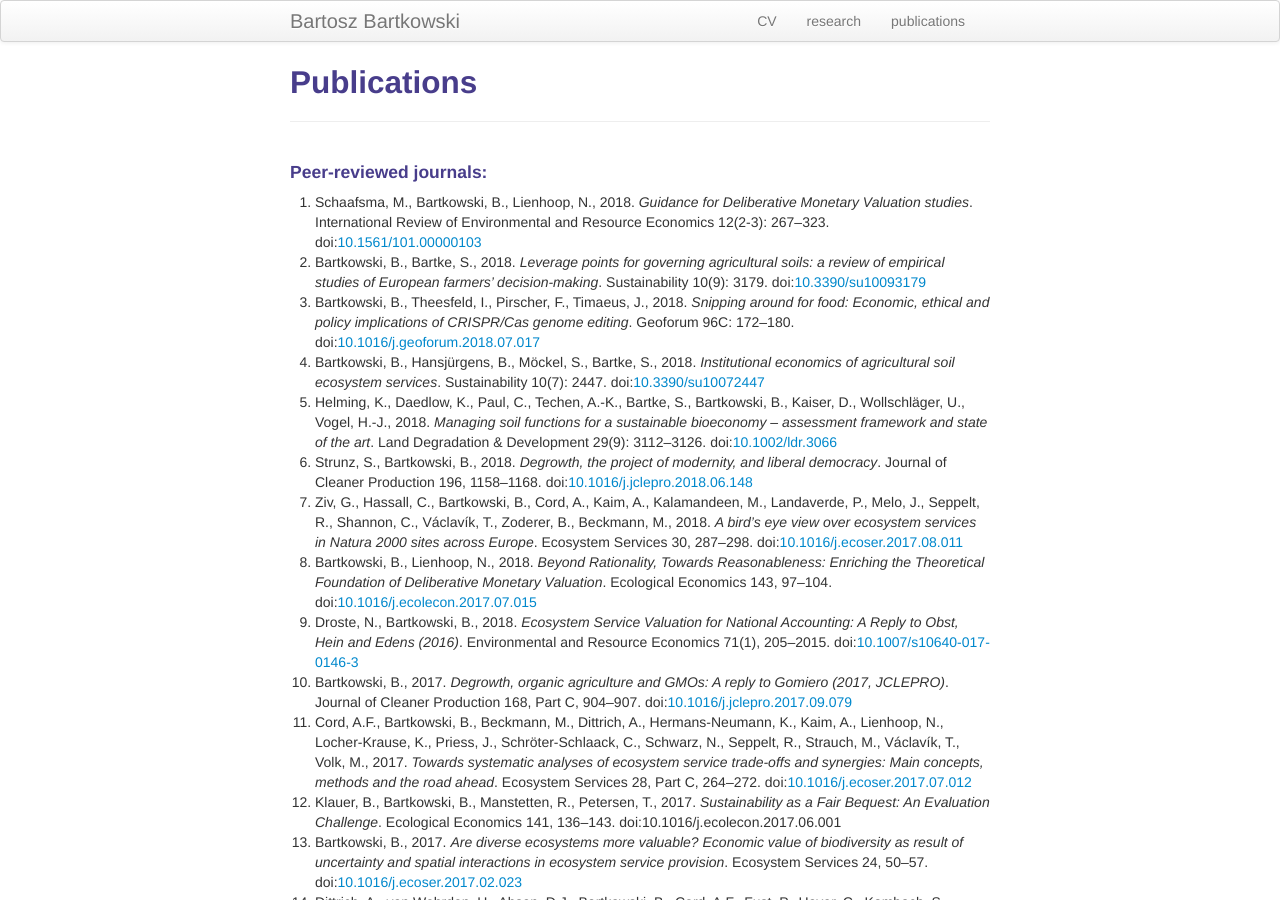
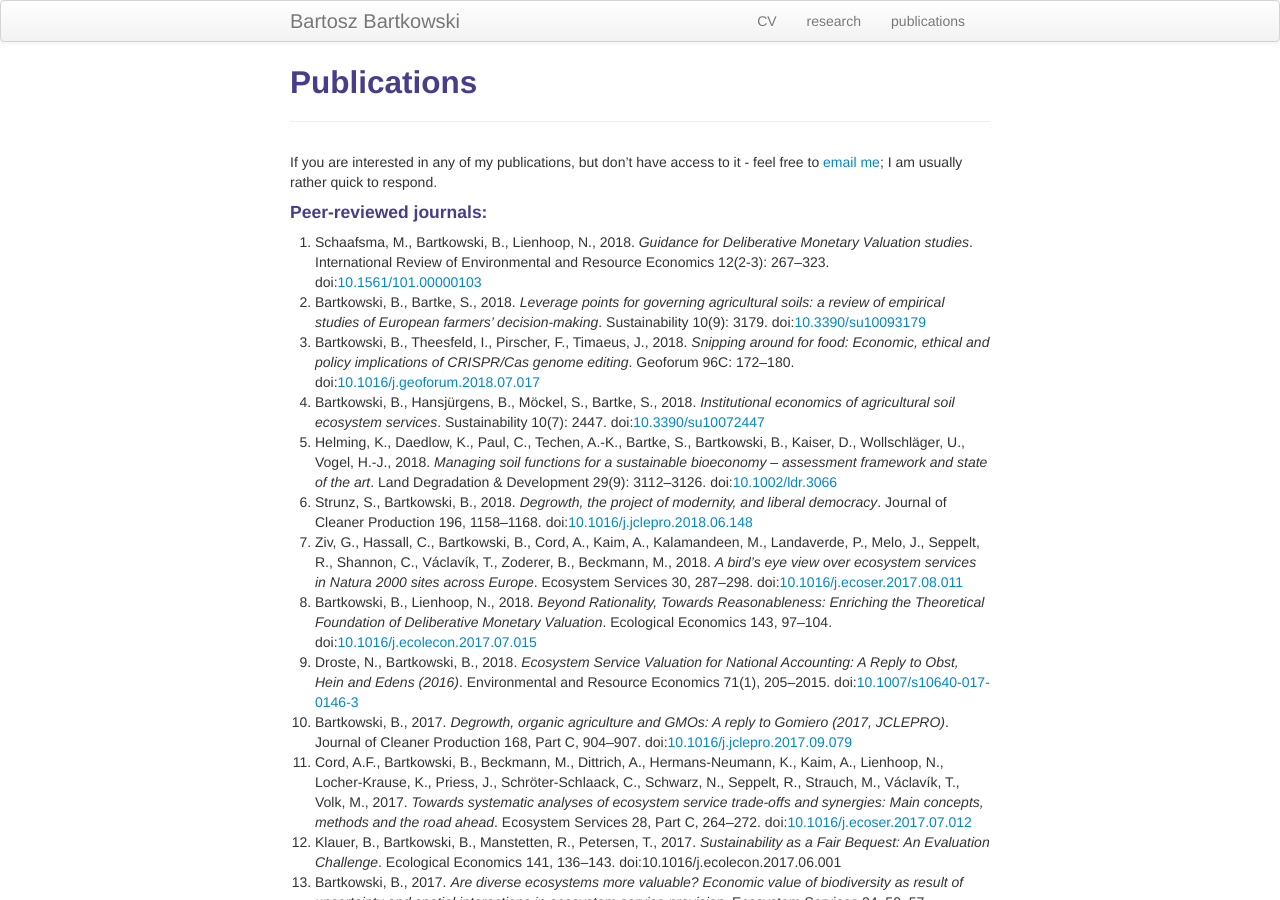
Before and after one commit to BartoszBartk/BartoszBartk.github.io, a Jekyll site: the page built from pages/publications.md, in a window 1280 px wide and 900 px high. Built offline with Jekyll 4.4.1, drawn with Linux system fonts in a browser that asks for light colours.

Commit message:
update please

```diff
--- a/pages/publications.md
+++ b/pages/publications.md
@@ -3,6 +3,7 @@ layout: page
 title: Publications
 description: Publications
 ---
+If you are interested in any of my publications, but don't have access to it - feel free to <a href="mailto:bartosz.bartkowski@ufz.de">email me</a>; I am usually rather quick to respond.
 
 #### Peer-reviewed journals:
 <ol>
```
Also changed, not shown: index.md (+1 -1 lines).
